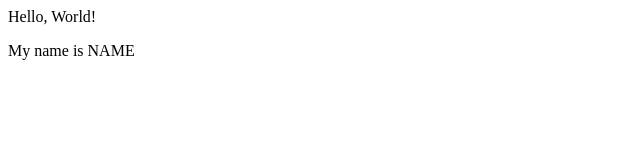
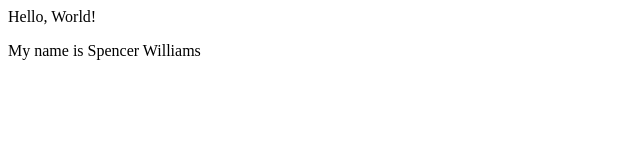
Before and after one commit to SpencerW007/SpencerW007.github.io, a plain HTML site: page index.html in a window 1280 px wide. Shown: the full height of the page, 0-640 px from the left. Drawn offline with Linux system fonts and the light colour scheme.

Commit message:
Update index.html

```diff
--- a/index.html
+++ b/index.html
@@ -2,6 +2,6 @@
     <head></head>
     <body>
         <p>Hello, World!</p>
-        <p>My name is NAME</p> <!-- Change NAME to your name! -->
+        <p>My name is Spencer Williams</p> <!-- Change NAME to your name! -->
     </body>
 </html>
```
